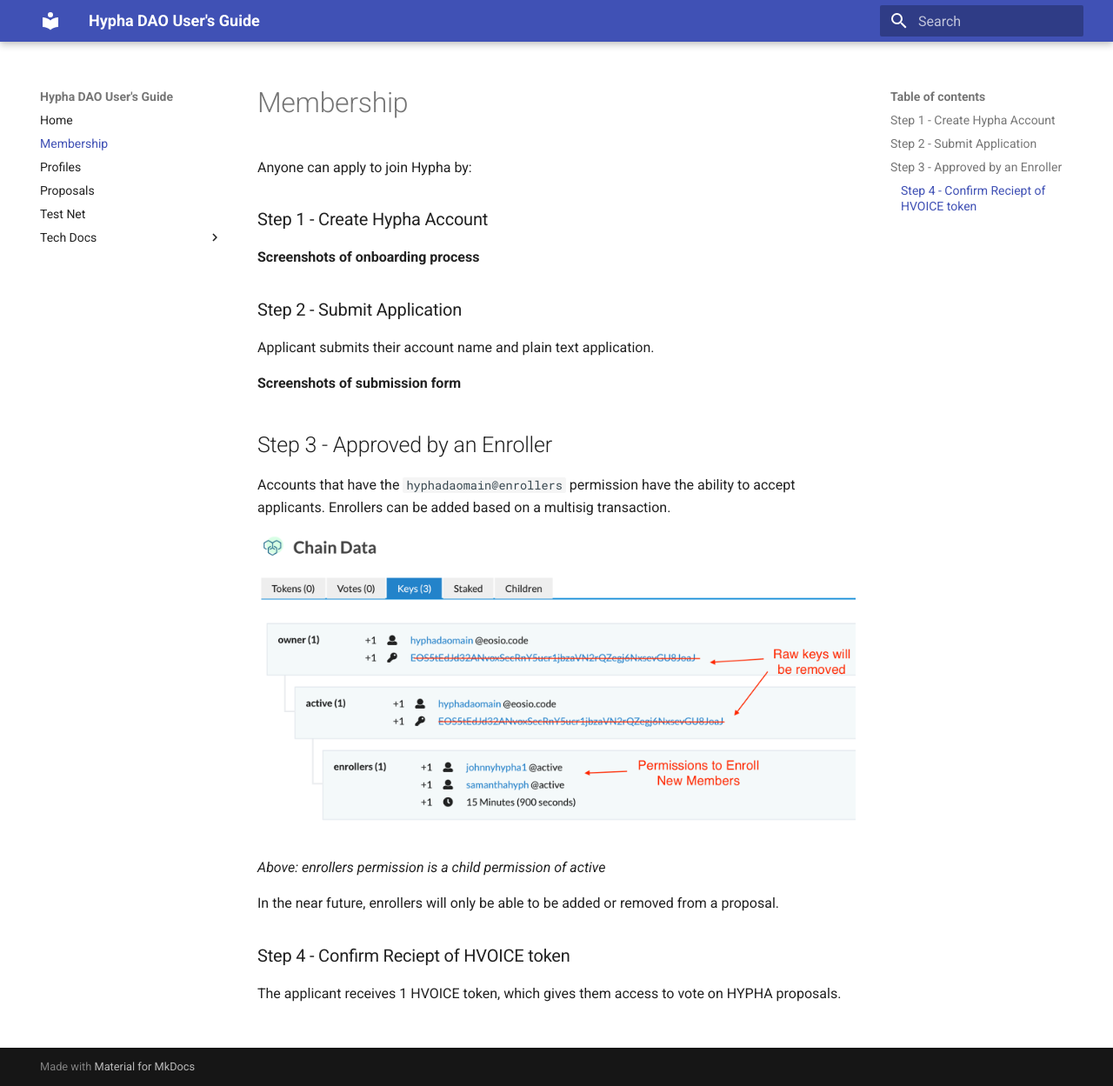
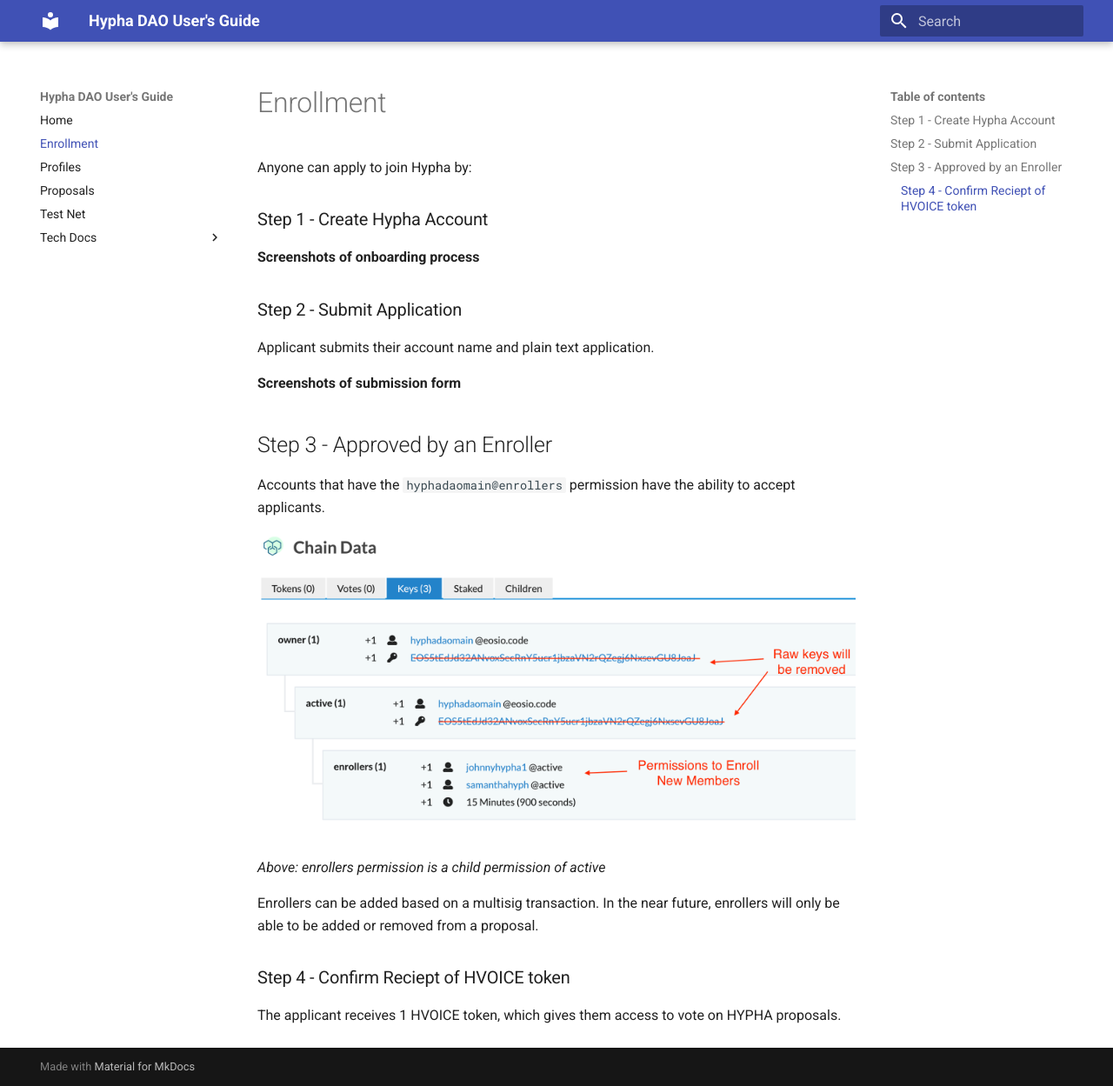
Before and after one commit to hypha-dao/dao-tech-docs, an MkDocs documentation site: the page built from docs/enrollment.md, in a window 1280 px wide and 1249 px high. Shown: the whole window at 87% size. Built offline with MkDocs 1.6.1 and Material for MkDocs 9.7.7, drawn with Linux system fonts in a browser that asks for light colours.

Commit message:
adding technical content

````diff
--- a/docs/membership.md
+++ b/docs/enrollment.md
@@ -12,13 +12,13 @@ Applicant submits their account name and plain text application.
 
 ## Step 3 - Approved by an Enroller
 
-Accounts that have the ```hyphadaomain@enrollers``` permission have the ability to accept applicants. Enrollers can be added based on a multisig transaction.
+Accounts that have the ```hyphadaomain@enrollers``` permission have the ability to accept applicants.
 
 ![enrollers permissions](img/enrollers_permission.png)
 
 *Above: enrollers permission is a child permission of active*
 
-In the near future, enrollers will only be able to be added or removed from a proposal.
+Enrollers can be added based on a multisig transaction. In the near future, enrollers will only be able to be added or removed from a proposal.
 
 ### Step 4 - Confirm Reciept of HVOICE token
 
--- a/mkdocs.yml
+++ b/mkdocs.yml
@@ -3,7 +3,7 @@ theme:
   name: 'material'
 nav:
 - Home: index.md
-- Membership: membership.md
+- Enrollment: enrollment.md
 - Profiles: profiles.md
 - Proposals: proposals.md
 - Test Net: test-net.md
````
